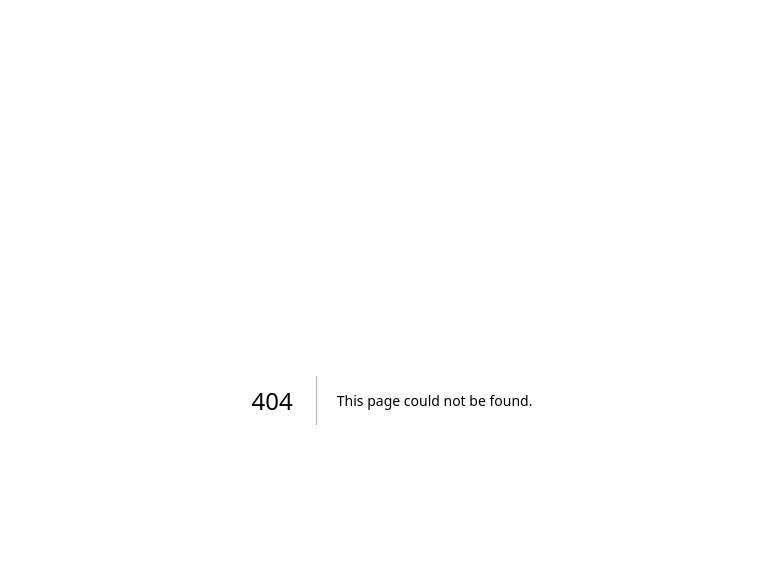
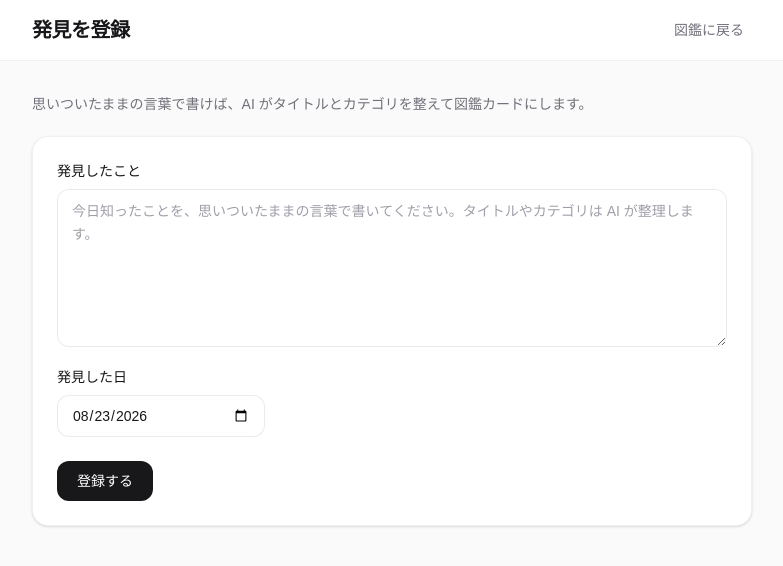
Before and after one commit to sora-japan/knowledge_encyclopedia, a Next.js app in the folder frontend/: page /new in a window 1280 px wide. Before the commit this address had no page. Shown: the top 566 px of the page, without its empty margins (248-1031 px from the left). Built offline with nearby package versions, Linux system fonts and the light colour scheme; no server answers.

Commit message:
発見の登録フォームを追加
- /new ページと DiscoveryForm（Client Component）を実装
- 送信中の表示と二重送信防止、エラーメッセージ表示を追加
- 一覧ヘッダーから /new へのリンクを追加

```diff
--- /dev/null
+++ b/frontend/src/app/new/page.tsx
@@ -0,0 +1,34 @@
+import Link from "next/link";
+import type { Metadata } from "next";
+import DiscoveryForm from "@/components/DiscoveryForm";
+
+export const metadata: Metadata = {
+  title: "発見を登録 | 知識図鑑",
+};
+
+export default function NewDiscoveryPage() {
+  return (
+    <div className="flex flex-1 flex-col bg-zinc-50 dark:bg-zinc-950">
+      <header className="border-b border-black/[.06] bg-white dark:border-white/10 dark:bg-zinc-900">
+        <div className="mx-auto flex max-w-3xl items-center justify-between px-6 py-4">
+          <h1 className="text-xl font-bold tracking-tight text-zinc-900 dark:text-zinc-50">
+            発見を登録
+          </h1>
+          <Link
+            href="/"
+            className="rounded-lg px-2 py-1 text-sm text-zinc-500 transition hover:text-zinc-900 focus:outline-none focus:ring-2 focus:ring-blue-500 dark:text-zinc-400 dark:hover:text-zinc-50"
+          >
+            図鑑に戻る
+          </Link>
+        </div>
+      </header>
+
+      <main className="mx-auto w-full max-w-3xl flex-1 px-6 py-8">
+        <p className="mb-5 text-sm leading-relaxed text-zinc-500 dark:text-zinc-400">
+          思いついたままの言葉で書けば、AI がタイトルとカテゴリを整えて図鑑カードにします。
+        </p>
+        <DiscoveryForm />
+      </main>
+    </div>
+  );
+}
--- a/frontend/src/app/page.tsx
+++ b/frontend/src/app/page.tsx
@@ -1,3 +1,4 @@
+import Link from "next/link";
 import { fetchDiscoveries } from "@/lib/api";
 import DiscoveryGrid from "@/components/DiscoveryGrid";
 
@@ -11,6 +12,12 @@ export default async function Home() {
           <h1 className="text-xl font-bold tracking-tight text-zinc-900 dark:text-zinc-50">
             知識図鑑
           </h1>
+          <Link
+            href="/new"
+            className="inline-flex items-center justify-center rounded-xl bg-zinc-900 px-4 py-2 text-sm font-medium text-white transition hover:bg-zinc-700 focus:outline-none focus:ring-2 focus:ring-blue-500 focus:ring-offset-2 dark:bg-zinc-50 dark:text-zinc-900 dark:hover:bg-zinc-200 dark:focus:ring-offset-zinc-950"
+          >
+            発見を登録
+          </Link>
         </div>
       </header>
 
--- /dev/null
+++ b/frontend/src/components/DiscoveryForm.tsx
@@ -0,0 +1,120 @@
+"use client";
+
+import { useEffect, useState } from "react";
+import { useRouter } from "next/navigation";
+import { createDiscovery } from "@/lib/api";
+
+/** ローカルタイムでの今日を YYYY-MM-DD で返す（date 入力の初期値用） */
+function today(): string {
+  const now = new Date();
+  const month = String(now.getMonth() + 1).padStart(2, "0");
+  const day = String(now.getDate()).padStart(2, "0");
+  return `${now.getFullYear()}-${month}-${day}`;
+}
+
+export default function DiscoveryForm() {
+  const router = useRouter();
+  const [rawText, setRawText] = useState("");
+  const [discoveredAt, setDiscoveredAt] = useState("");
+  const [submitting, setSubmitting] = useState(false);
+  const [error, setError] = useState<string | null>(null);
+
+  /**
+   * 初期値の「今日」はサーバーとブラウザでタイムゾーンがずれて
+   * ハイドレーションエラーになるため、マウント後に入れる。
+   */
+  useEffect(() => {
+    // eslint-disable-next-line react-hooks/set-state-in-effect -- 今日の日付はクライアントでしか決められないため、マウント後に一度だけ入れる
+    setDiscoveredAt(today());
+  }, []);
+
+  async function handleSubmit(event: React.FormEvent<HTMLFormElement>) {
+    event.preventDefault();
+    if (submitting) return;
+
+    setSubmitting(true);
+    setError(null);
+
+    try {
+      await createDiscovery({
+        raw_text: rawText,
+        discovered_at: discoveredAt || undefined,
+      });
+      router.push("/");
+      router.refresh();
+    } catch (err) {
+      // createDiscovery が投げる Error の message をそのまま見せる
+      setError(err instanceof Error ? err.message : "登録に失敗しました");
+      setSubmitting(false);
+    }
+  }
+
+  return (
+    <form
+      onSubmit={handleSubmit}
+      className="flex flex-col gap-5 rounded-2xl border border-black/[.06] bg-white p-6 shadow-sm dark:border-white/10 dark:bg-white/[.04]"
+    >
+      <div className="flex flex-col gap-2">
+        <label
+          htmlFor="raw_text"
+          className="text-sm font-medium text-zinc-900 dark:text-zinc-50"
+        >
+          発見したこと
+        </label>
+        <textarea
+          id="raw_text"
+          name="raw_text"
+          required
+          rows={6}
+          value={rawText}
+          onChange={(e) => setRawText(e.target.value)}
+          disabled={submitting}
+          placeholder="今日知ったことを、思いついたままの言葉で書いてください。タイトルやカテゴリは AI が整理します。"
+          className="w-full resize-y rounded-xl border border-black/[.08] bg-white px-3.5 py-2.5 text-sm leading-relaxed text-zinc-900 placeholder:text-zinc-400 focus:border-transparent focus:outline-none focus:ring-2 focus:ring-blue-500 disabled:opacity-60 dark:border-white/10 dark:bg-white/[.04] dark:text-zinc-50 dark:placeholder:text-zinc-500"
+        />
+      </div>
+
+      <div className="flex flex-col gap-2">
+        <label
+          htmlFor="discovered_at"
+          className="text-sm font-medium text-zinc-900 dark:text-zinc-50"
+        >
+          発見した日
+        </label>
+        <input
+          id="discovered_at"
+          name="discovered_at"
+          type="date"
+          value={discoveredAt}
+          onChange={(e) => setDiscoveredAt(e.target.value)}
+          disabled={submitting}
+          className="w-full rounded-xl border border-black/[.08] bg-white px-3.5 py-2.5 text-sm text-zinc-900 focus:border-transparent focus:outline-none focus:ring-2 focus:ring-blue-500 disabled:opacity-60 sm:w-52 dark:border-white/10 dark:bg-white/[.04] dark:text-zinc-50"
+        />
+      </div>
+
+      {error && (
+        <p
+          role="alert"
+          className="rounded-xl bg-rose-50 px-3.5 py-2.5 text-sm text-rose-700 dark:bg-rose-500/10 dark:text-rose-300"
+        >
+          {error}
+        </p>
+      )}
+
+      <div className="flex items-center gap-3 pt-1">
+        <button
+          type="submit"
+          disabled={submitting}
+          className="inline-flex items-center justify-center rounded-xl bg-zinc-900 px-5 py-2.5 text-sm font-medium text-white transition hover:bg-zinc-700 focus:outline-none focus:ring-2 focus:ring-blue-500 focus:ring-offset-2 disabled:cursor-not-allowed disabled:opacity-60 dark:bg-zinc-50 dark:text-zinc-900 dark:hover:bg-zinc-200 dark:focus:ring-offset-zinc-950"
+        >
+          {submitting ? "AIが整理中..." : "登録する"}
+        </button>
+        {submitting && (
+          <span className="text-xs text-zinc-500 dark:text-zinc-400">
+            数秒かかります。そのままお待ちください。
+          </span>
+        )}
+      </div>
+    </form>
+  );
+}
```
